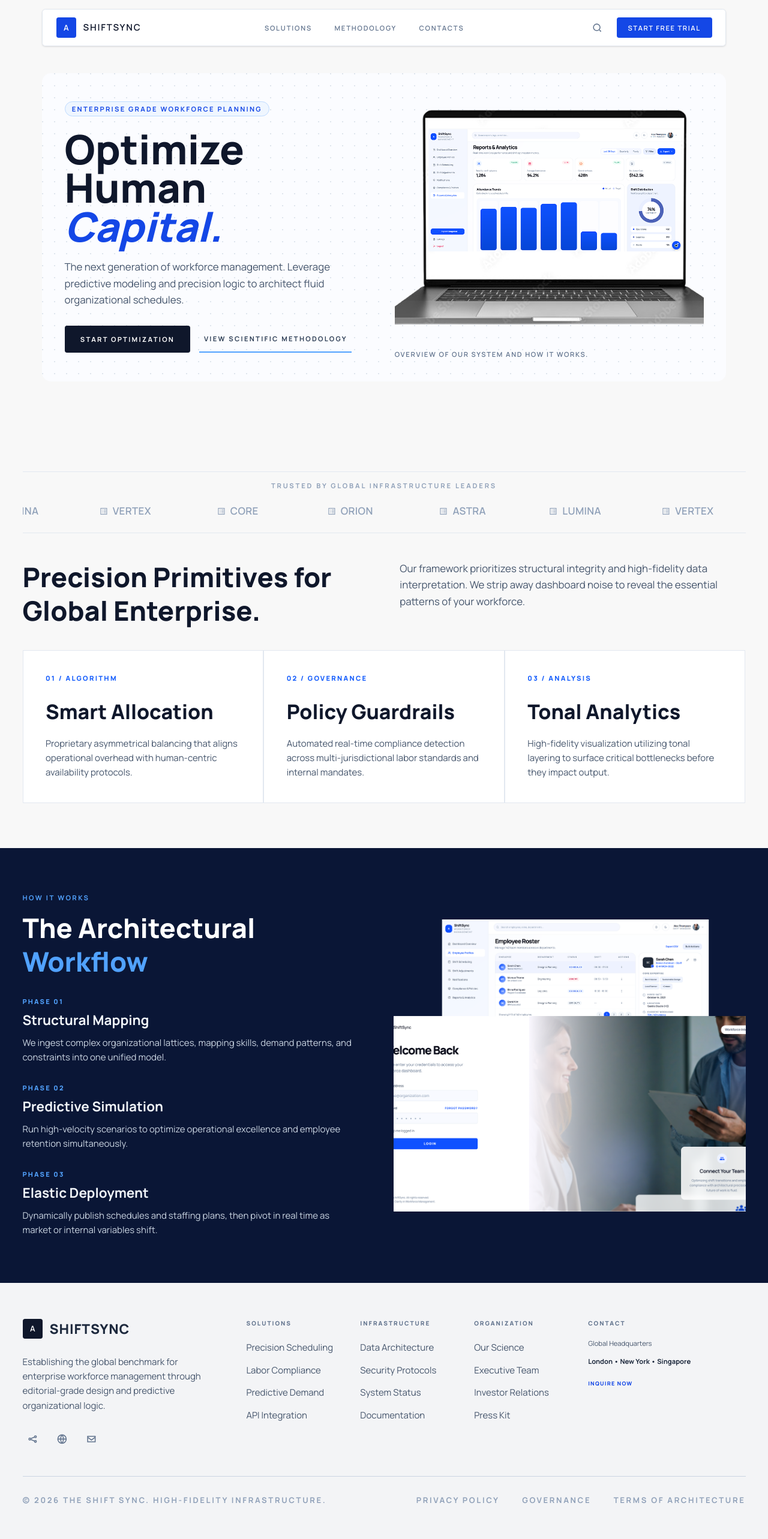
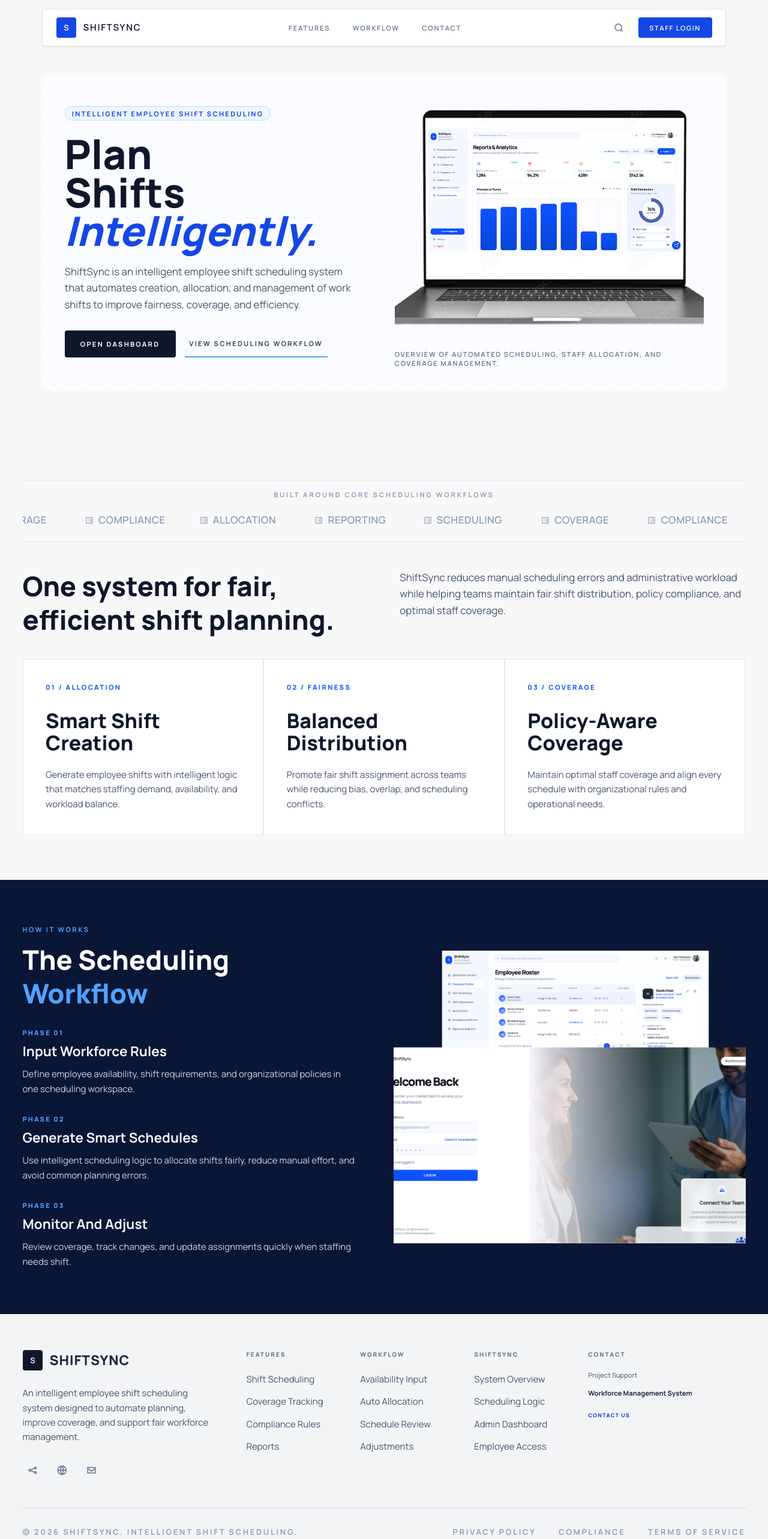
Before and after one commit to sergekamanzi/ShiftSync, a React (Vite) app: page / in a window 1280 px wide. Shown: the top 2566 px of the page at 60% size. Built offline with nearby package versions, Linux system fonts and the light colour scheme.

Commit message:
Update landing page messaging

```diff
--- a/src/pages/landing.jsx
+++ b/src/pages/landing.jsx
@@ -2,67 +2,67 @@ import { useState } from 'react'
 import { Link } from 'react-router-dom'
 
 const navLinks = [
-	{ label: 'Solutions', href: '#' },
-	{ label: 'Methodology', href: '#' },
-	{ label: 'Contacts', href: '#' },
+	{ label: 'Features', href: '#' },
+	{ label: 'Workflow', href: '#' },
+	{ label: 'Contact', href: '#' },
 ]
 
-const partnerLogos = ['Astra', 'Lumina', 'Vertex', 'Core', 'Orion']
+const partnerLogos = ['Scheduling', 'Coverage', 'Compliance', 'Allocation', 'Reporting']
 
 const precisionCards = [
 	{
-		label: '01 / Algorithm',
-		title: 'Smart Allocation',
+		label: '01 / Allocation',
+		title: 'Smart Shift Creation',
 		description:
-			'Proprietary asymmetrical balancing that aligns operational overhead with human-centric availability protocols.',
+			'Generate employee shifts with intelligent logic that matches staffing demand, availability, and workload balance.',
 	},
 	{
-		label: '02 / Governance',
-		title: 'Policy Guardrails',
+		label: '02 / Fairness',
+		title: 'Balanced Distribution',
 		description:
-			'Automated real-time compliance detection across multi-jurisdictional labor standards and internal mandates.',
+			'Promote fair shift assignment across teams while reducing bias, overlap, and scheduling conflicts.',
 	},
 	{
-		label: '03 / Analysis',
-		title: 'Tonal Analytics',
+		label: '03 / Coverage',
+		title: 'Policy-Aware Coverage',
 		description:
-			'High-fidelity visualization utilizing tonal layering to surface critical bottlenecks before they impact output.',
+			'Maintain optimal staff coverage and align every schedule with organizational rules and operational needs.',
 	},
 ]
 
 const workflowPhases = [
 	{
 		label: 'Phase 01',
-		title: 'Structural Mapping',
+		title: 'Input Workforce Rules',
 		description:
-			'We ingest complex organizational lattices, mapping skills, demand patterns, and constraints into one unified model.',
+			'Define employee availability, shift requirements, and organizational policies in one scheduling workspace.',
 	},
 	{
 		label: 'Phase 02',
-		title: 'Predictive Simulation',
+		title: 'Generate Smart Schedules',
 		description:
-			'Run high-velocity scenarios to optimize operational excellence and employee retention simultaneously.',
+			'Use intelligent scheduling logic to allocate shifts fairly, reduce manual effort, and avoid common planning errors.',
 	},
 	{
 		label: 'Phase 03',
-		title: 'Elastic Deployment',
+		title: 'Monitor And Adjust',
 		description:
-			'Dynamically publish schedules and staffing plans, then pivot in real time as market or internal variables shift.',
+			'Review coverage, track changes, and update assignments quickly when staffing needs shift.',
 	},
 ]
 
 const footerColumns = [
 	{
-		title: 'Solutions',
-		items: ['Precision Scheduling', 'Labor Compliance', 'Predictive Demand', 'API Integration'],
+		title: 'Features',
+		items: ['Shift Scheduling', 'Coverage Tracking', 'Compliance Rules', 'Reports'],
 	},
 	{
-		title: 'Infrastructure',
-		items: ['Data Architecture', 'Security Protocols', 'System Status', 'Documentation'],
+		title: 'Workflow',
+		items: ['Availability Input', 'Auto Allocation', 'Schedule Review', 'Adjustments'],
 	},
 	{
-		title: 'Organization',
-		items: ['Our Science', 'Executive Team', 'Investor Relations', 'Press Kit'],
+		title: 'ShiftSync',
+		items: ['System Overview', 'Scheduling Logic', 'Admin Dashboard', 'Employee Access'],
 	},
 ]
 
@@ -76,7 +76,7 @@ function Landing() {
 					<div className="flex h-16 items-center justify-between px-4 sm:px-6">
 						<a href="#" className="flex items-center gap-3">
 							<div className="flex h-9 w-9 items-center justify-center rounded-sm bg-blue-700 text-white">
-								<span className="text-sm font-semibold">A</span>
+								<span className="text-sm font-semibold">S</span>
 							</div>
 							<span className="text-sm font-semibold uppercase tracking-[0.12em] text-slate-900 sm:text-base">
 								ShiftSync
@@ -112,7 +112,7 @@ function Landing() {
 								to="/login"
 								className="rounded-sm bg-blue-700 px-5 py-2.5 text-xs font-semibold uppercase tracking-[0.14em] text-white transition hover:bg-blue-800"
 							>
-								start free trial
+								staff login
 							</Link>
 						</div>
 
@@ -161,7 +161,7 @@ function Landing() {
 									href="#"
 									className="rounded-sm bg-blue-700 px-5 py-2.5 text-xs font-semibold uppercase tracking-[0.14em] text-white transition hover:bg-blue-800"
 								>
-									Contact Sales
+									Contact Team
 								</a>
 							</div>
 						</div>
@@ -182,20 +182,20 @@ function Landing() {
 					<div className="relative grid items-center gap-8 lg:grid-cols-[1fr_1.05fr] lg:gap-16">
 						<div className="order-1">
 							<span className="inline-flex rounded-full border border-blue-200 bg-blue-50 px-3 py-1 text-[10px] font-bold uppercase tracking-[0.2em] text-blue-700 sm:text-xs">
-								Enterprise Grade Workforce Planning
+								Intelligent Employee Shift Scheduling
 							</span>
 
 							<h1 className="mt-6 text-5xl font-black leading-[0.95] text-slate-900 sm:text-6xl lg:text-7xl">
-								Optimize
+								Plan
 								<br />
-								Human
+								Shifts
 								<br />
-								<span className="italic text-blue-700">Capital.</span>
+								<span className="italic text-blue-700">Intelligently.</span>
 							</h1>
 
 							<p className="mt-6 max-w-xl text-base leading-relaxed text-slate-600 sm:text-lg">
-								The next generation of workforce management. Leverage predictive modeling and precision
-								logic to architect fluid organizational schedules.
+								ShiftSync is an intelligent employee shift scheduling system that automates creation,
+								allocation, and management of work shifts to improve fairness, coverage, and efficiency.
 							</p>
 
 							<div className="mt-8 flex flex-wrap items-center gap-4">
@@ -203,14 +203,14 @@ function Landing() {
 									href="#"
 									className="inline-flex min-h-12 items-center justify-center rounded-sm bg-slate-900 px-7 text-xs font-bold uppercase tracking-[0.2em] text-white transition hover:bg-slate-800"
 								>
-									Start Optimization
+									Open Dashboard
 								</a>
 
 								<a
 									href="#"
 									className="inline-flex min-h-12 items-center border-b-2 border-blue-400 px-2 text-xs font-bold uppercase tracking-[0.2em] text-slate-700 transition hover:text-blue-700"
 								>
-									View Scientific Methodology
+									View Scheduling Workflow
 								</a>
 							</div>
 						</div>
@@ -222,7 +222,7 @@ function Landing() {
 								className="h-80 w-full object-cover sm:h-95 lg:h-110"
 							/>
 							<p className="mt-3 text-xs font-semibold uppercase tracking-[0.15em] text-slate-500">
-								Overview of our system and how it works.
+								Overview of automated scheduling, staff allocation, and coverage management.
 							</p>
 						</div>
 					</div>
@@ -233,7 +233,7 @@ function Landing() {
 				<div className="mx-auto w-full max-w-375 px-4 py-12 sm:px-8 sm:py-14 lg:px-10 lg:py-20">
 					<div className="border-y border-slate-200 py-4">
 						<p className="text-center text-[10px] font-bold uppercase tracking-[0.25em] text-slate-400 sm:text-xs">
-							Trusted By Global Infrastructure Leaders
+							Built Around Core Scheduling Workflows
 						</p>
 						<div className="relative mt-4 overflow-hidden">
 							<div
@@ -265,11 +265,11 @@ function Landing() {
 
 					<div className="mt-12 grid items-start gap-8 lg:grid-cols-2 lg:gap-14">
 						<h2 className="max-w-xl text-4xl font-black leading-tight text-slate-900 sm:text-5xl">
-							Precision Primitives for Global Enterprise.
+							One system for fair, efficient shift planning.
 						</h2>
 						<p className="max-w-2xl text-lg leading-relaxed text-slate-600">
-							Our framework prioritizes structural integrity and high-fidelity data interpretation. We strip
-							away dashboard noise to reveal the essential patterns of your workforce.
+							ShiftSync reduces manual scheduling errors and administrative workload while helping teams
+							maintain fair shift distribution, policy compliance, and optimal staff coverage.
 						</p>
 					</div>
 
@@ -294,7 +294,7 @@ function Landing() {
 						<div>
 							<p className="text-xs font-bold uppercase tracking-[0.22em] text-blue-400">How It Works</p>
 							<h2 className="mt-4 text-4xl font-black leading-tight text-white sm:text-5xl">
-								The Architectural
+								The Scheduling
 								<br />
 								<span className="text-blue-400">Workflow</span>
 							</h2>
@@ -329,14 +329,14 @@ function Landing() {
 						<div>
 							<div className="flex items-center gap-3">
 								<div className="flex h-9 w-9 items-center justify-center rounded-sm bg-slate-900 text-white">
-									<span className="text-sm font-semibold">A</span>
+									<span className="text-sm font-semibold">S</span>
 								</div>
 								<p className="text-2xl font-black uppercase tracking-[0.04em] text-slate-800">ShiftSync</p>
 							</div>
 
 							<p className="mt-7 max-w-md text-sm leading-relaxed text-slate-600 sm:text-base">
-								Establishing the global benchmark for enterprise workforce management through editorial-grade
-								design and predictive organizational logic.
+								An intelligent employee shift scheduling system designed to automate planning, improve
+								coverage, and support fair workforce management.
 							</p>
 
 							<div className="mt-7 flex items-center gap-4 text-slate-500">
@@ -382,13 +382,13 @@ function Landing() {
 
 						<div>
 							<h3 className="text-[10px] font-extrabold uppercase tracking-[0.2em] text-slate-500">Contact</h3>
-							<p className="mt-5 text-xs text-slate-600">Global Headquarters</p>
-							<p className="mt-4 text-xs font-bold leading-snug text-slate-800">London • New York • Singapore</p>
+							<p className="mt-5 text-xs text-slate-600">Project Support</p>
+							<p className="mt-4 text-xs font-bold leading-snug text-slate-800">Workforce Management System</p>
 							<a
 								href="#"
 								className="mt-6 inline-flex text-[9px] font-extrabold uppercase tracking-[0.14em] text-blue-700 transition hover:text-blue-800"
 							>
-								Inquire Now
+								Contact Us
 							</a>
 						</div>
 					</div>
@@ -396,17 +396,17 @@ function Landing() {
 					<div className="mt-12 border-t border-slate-300 pt-8">
 						<div className="flex flex-col items-start justify-between gap-6 lg:flex-row lg:items-center">
 							<p className="text-sm font-bold uppercase tracking-[0.2em] text-slate-400">
-								© 2026 The Shift Sync. High-Fidelity Infrastructure.
+								© 2026 ShiftSync. Intelligent Shift Scheduling.
 							</p>
 							<div className="flex flex-wrap items-center gap-6 sm:gap-10">
 								<a href="#" className="text-sm font-bold uppercase tracking-[0.2em] text-slate-400 transition hover:text-slate-700">
 									Privacy Policy
 								</a>
 								<a href="#" className="text-sm font-bold uppercase tracking-[0.2em] text-slate-400 transition hover:text-slate-700">
-									Governance
+									Compliance
 								</a>
 								<a href="#" className="text-sm font-bold uppercase tracking-[0.2em] text-slate-400 transition hover:text-slate-700">
-									Terms Of Architecture
+									Terms Of Service
 								</a>
 							</div>
 						</div>
```
Also changed, not shown: 1 other file (tests, documents, lock files or other folders).
